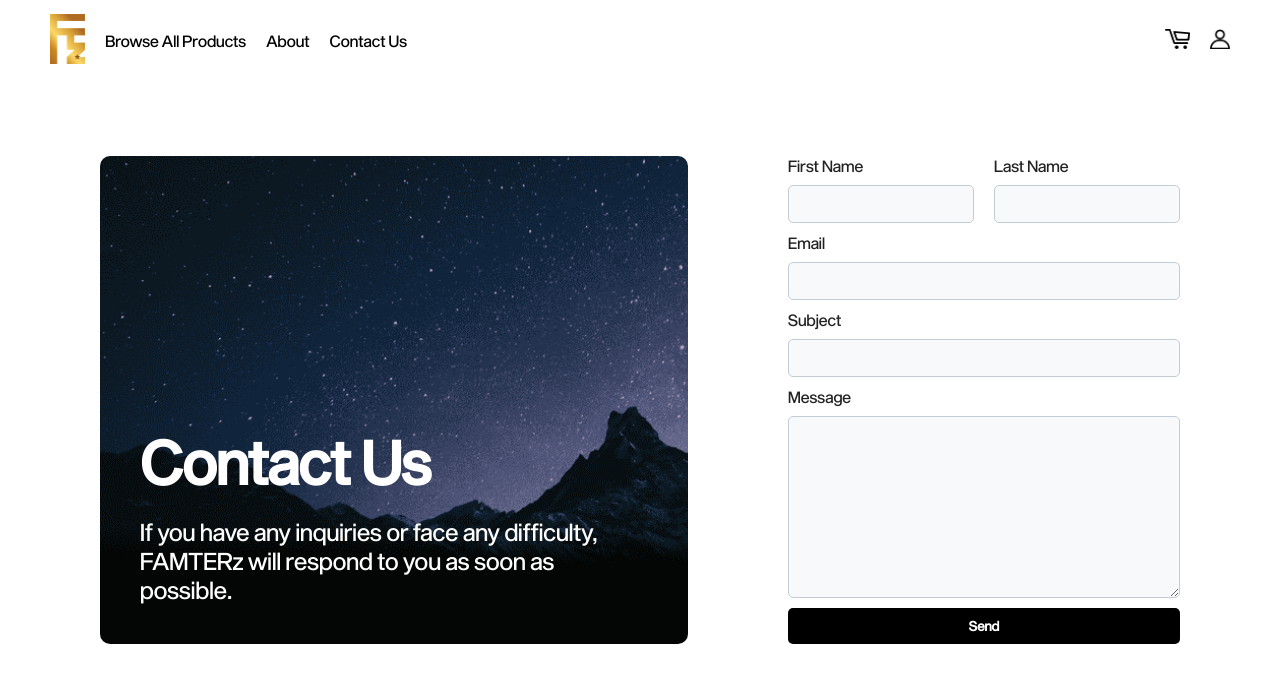
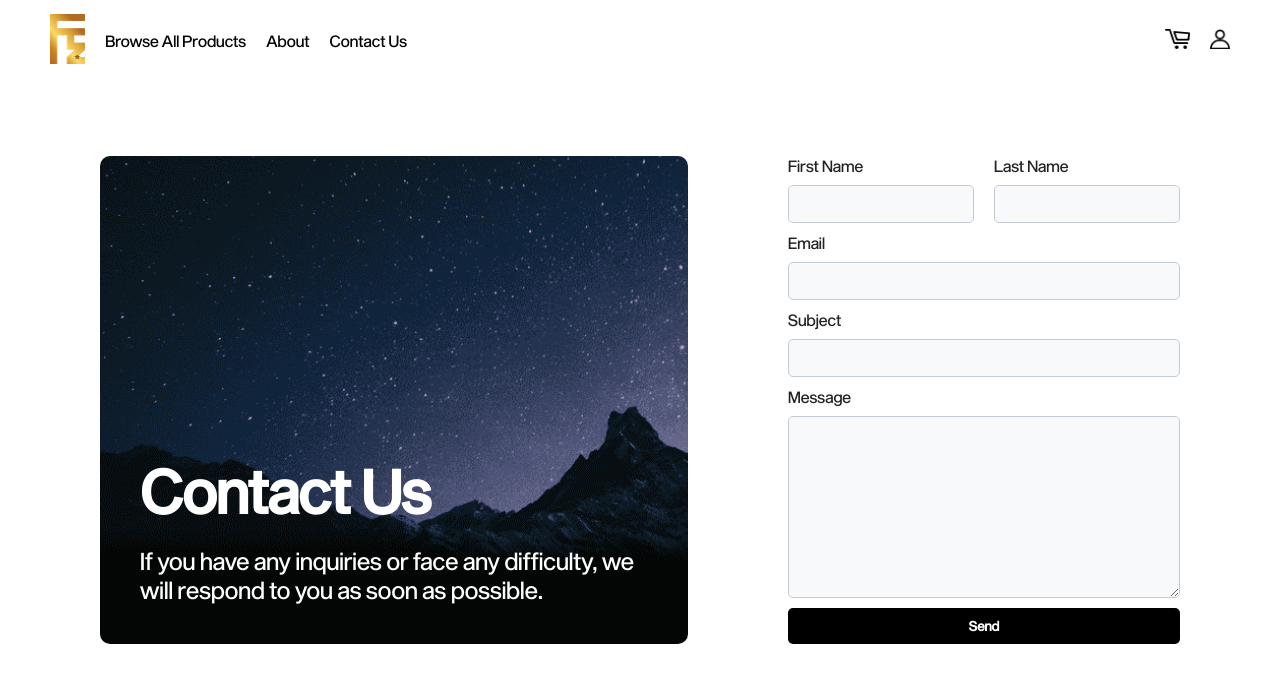
Before and after one commit to ejpalen/famterz-website, a React (Create React App) app: page /contact in a window 1280 px wide. Shown: the top 682 px of the page. Built offline with nearby package versions, Linux system fonts and the light colour scheme.

Commit message:
Changed back the contact description

```diff
--- a/src/pages/Contact.js
+++ b/src/pages/Contact.js
@@ -60,8 +60,8 @@ const Contact = () => {
           >
             <h1>Contact Us</h1>
             <p>
-              If you have any inquiries or face any difficulty, FAMTERz will
-              respond to you as soon as possible.
+              If you have any inquiries or face any difficulty, we will respond
+              to you as soon as possible.
             </p>
           </div>
           <div className="contact-right">
```
Also changed, not shown: 1 other file (tests, documents, lock files or other folders).
